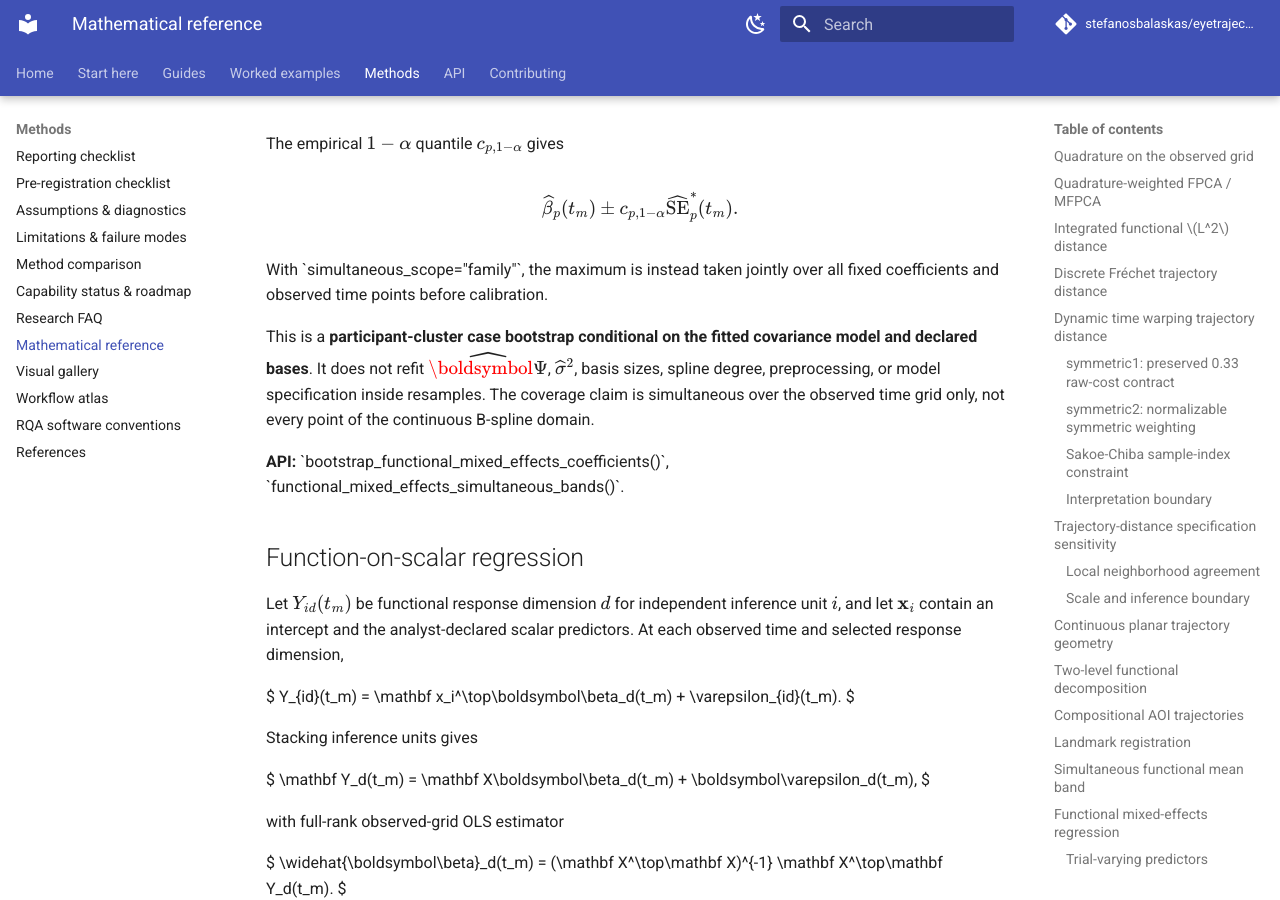
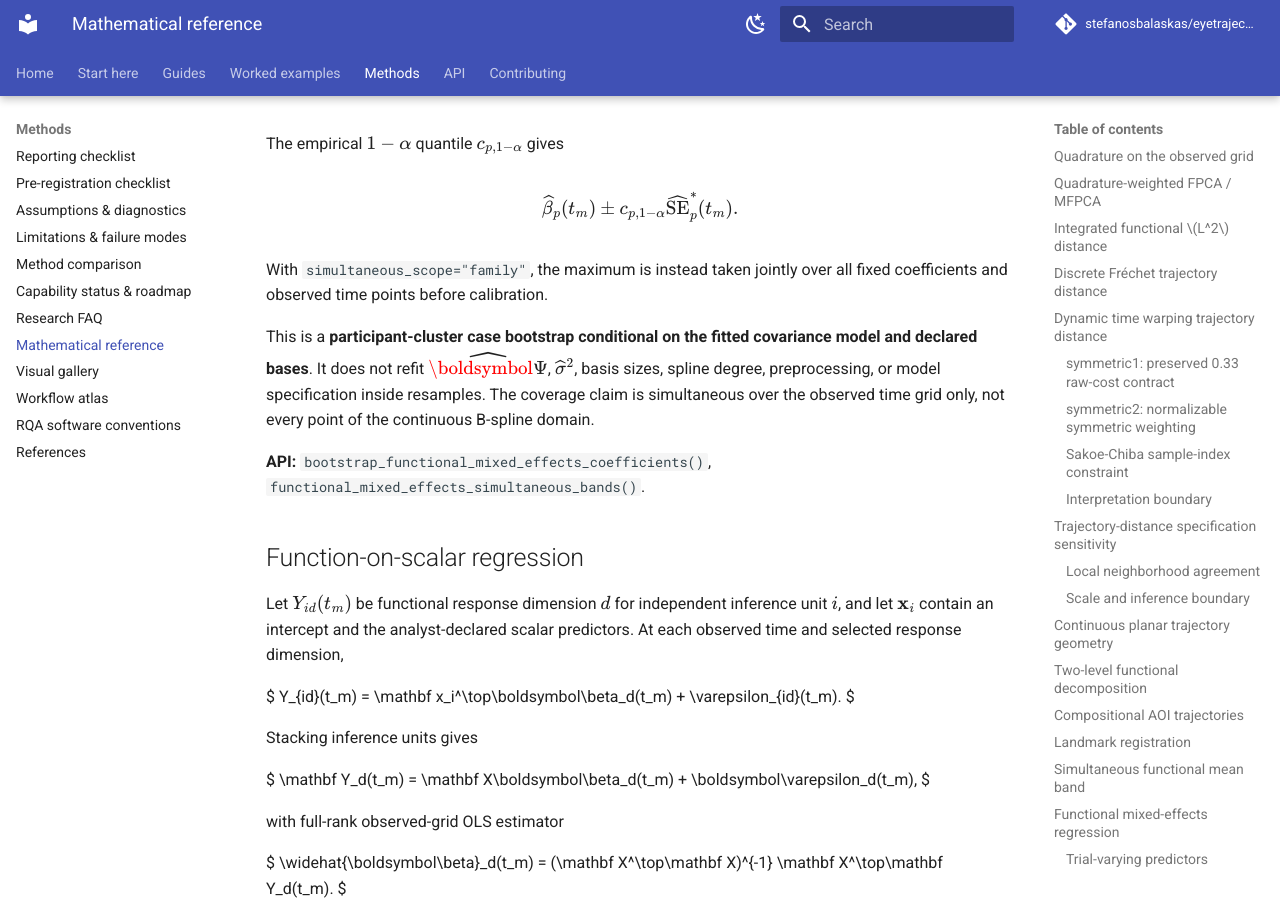
Before and after one commit to stefanosbalaskas/eyetrajectoriespy, an MkDocs documentation site: the page built from docs/methods/mathematical-reference.md, in a window 1280 px wide and 900 px high, scrolled down 11998 px. Built offline with MkDocs 1.6.1 and Material for MkDocs 9.7.7, drawn with Linux system fonts in a browser that asks for light colours; comment, search, counter and statistics services are not loaded.

Commit message:
Remove escaped Markdown backticks from 0.44 docs

```diff
--- a/docs/methods/mathematical-reference.md
+++ b/docs/methods/mathematical-reference.md
@@ -723,7 +723,7 @@ c_{p,1-\alpha}
 \widehat{\mathrm{SE}}_p^*(t_m).
 $$
 
-With \`simultaneous_scope="family"\`, the maximum is instead taken jointly over
+With `simultaneous_scope="family"`, the maximum is instead taken jointly over
 all fixed coefficients and observed time points before calibration.
 
 This is a **participant-cluster case bootstrap conditional on the fitted
@@ -733,8 +733,8 @@ degree, preprocessing, or model specification inside resamples. The coverage
 claim is simultaneous over the observed time grid only, not every point of the
 continuous B-spline domain.
 
-**API:** \`bootstrap_functional_mixed_effects_coefficients()\`,
-\`functional_mixed_effects_simultaneous_bands()\`.
+**API:** `bootstrap_functional_mixed_effects_coefficients()`,
+`functional_mixed_effects_simultaneous_bands()`.
 
 ## Function-on-scalar regression { #function-on-scalar }
 
```
